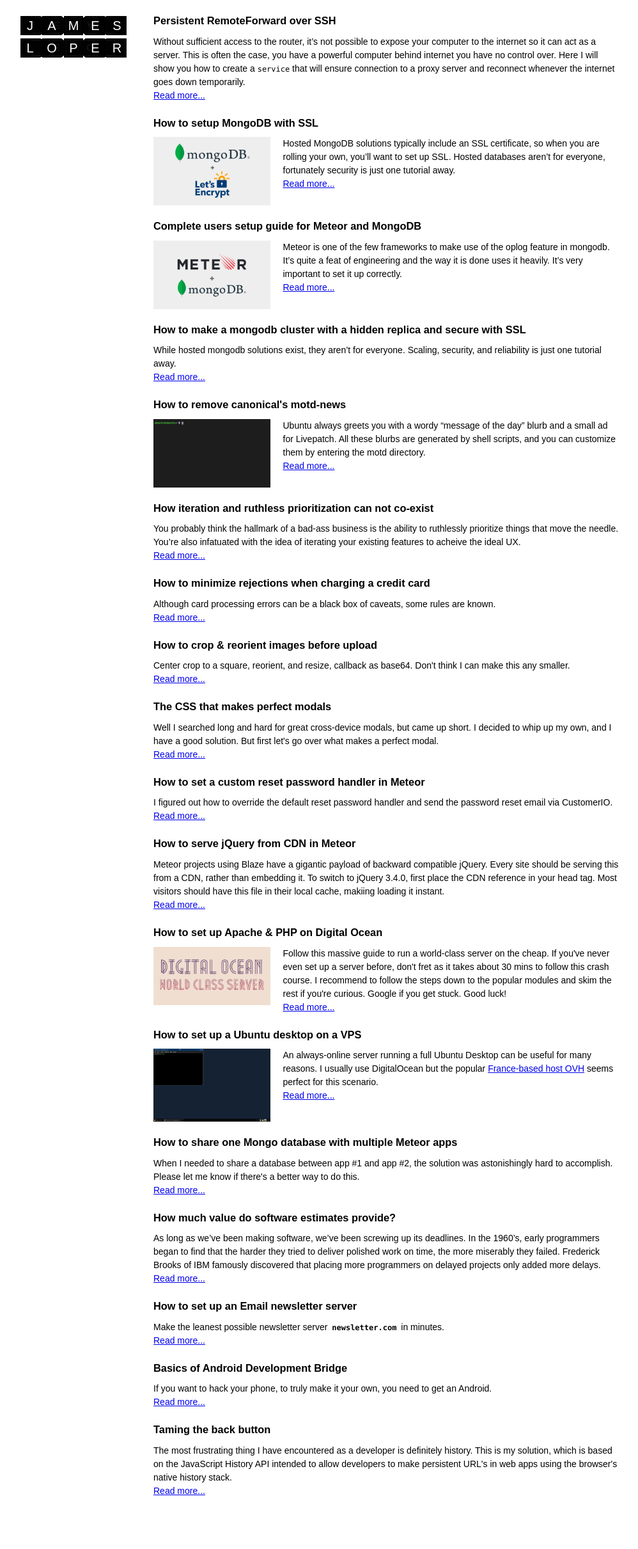
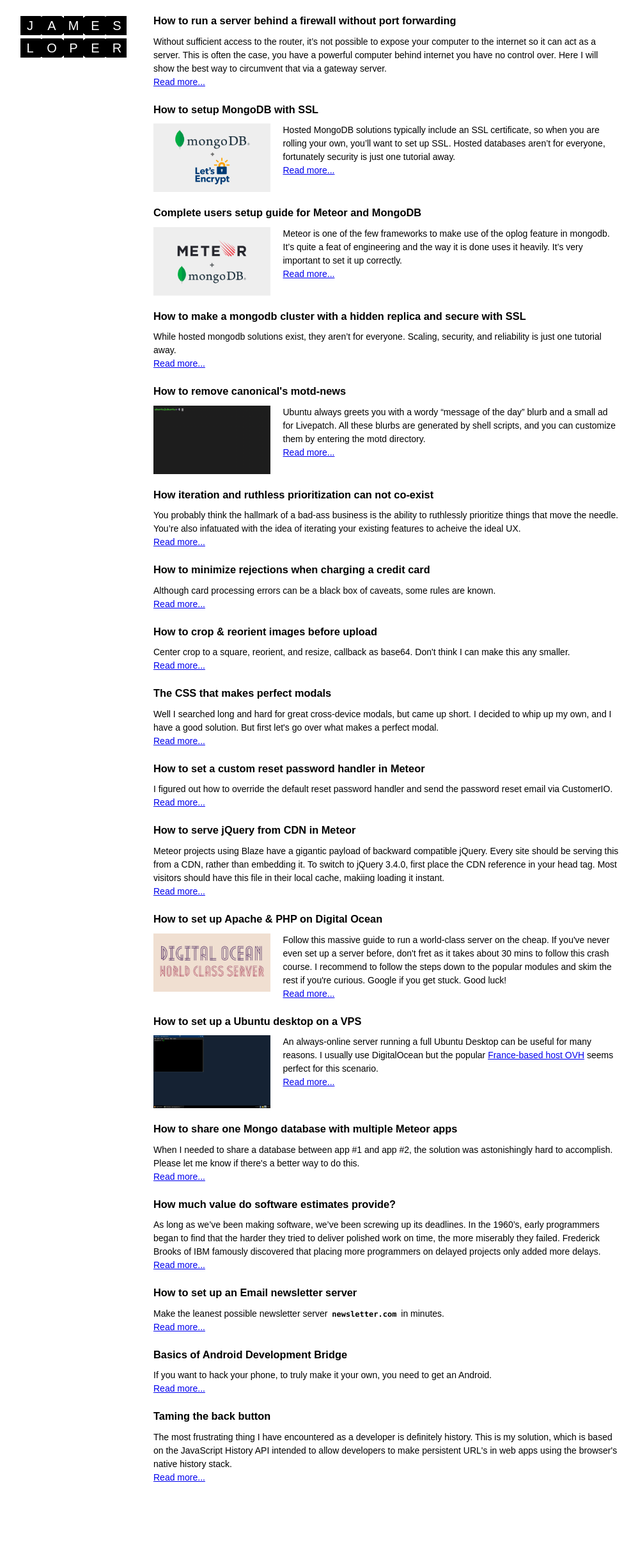
Before and after one commit to jamesloper/blog, a Jekyll site: the page built from index.md, in a window 1280 px wide. Shown: the whole page at 64% size, without its empty margins (140-1138 px from the left). Built offline with Jekyll 4.4.1, drawn with Linux system fonts in a browser that asks for light colours; after the commit the page ends 2400 px from its top, so only the background shows below that.

Commit message:
port forwarding article

````diff
--- a/_includes/cube.html
+++ b/_includes/cube.html
@@ -1,34 +1,34 @@
 <div class="flip">
-					<div class="cube cube0">
-						<b>J</b><b>A</b><b></b><b>S</b><b></b><b></b>
+					<div class="cube">
+						<b>J</b><b></b><b></b><b></b><b></b><b></b>
 					</div>
-					<div class="cube cube1">
-						<b>J</b><b>A</b><b>M</b><b>E</b><b></b><b></b>
+					<div class="cube">
+						<b>A</b><b></b><b></b><b></b><b></b><b></b>
 					</div>
-					<div class="cube cube2">
-						<b>J</b><b>A</b><b>M</b><b>E</b><b></b><b></b>
+					<div class="cube">
+						<b>M</b><b></b><b></b><b></b><b></b><b></b>
 					</div>
-					<div class="cube cube3">
-						<b>S</b><b>A</b><b>M</b><b>E</b><b></b><b></b>
+					<div class="cube">
+						<b>E</b><b></b><b></b><b></b><b></b><b></b>
 					</div>
-					<div class="cube cube4">
-						<b>S</b><b>J</b><b></b><b>E</b><b></b><b></b>
+					<div class="cube">
+						<b>S</b><b></b><b></b><b></b><b></b><b></b>
 					</div>
 				</div>
 				<div id="flip2" class="flip">
-					<div class="cube cube0">
-						<b>L</b><b>O</b><b></b><b>R</b><b></b><b></b>
+					<div class="cube">
+						<b>L</b><b></b><b></b><b></b><b></b><b></b>
 					</div>
-					<div class="cube cube1">
-						<b>L</b><b>O</b><b>P</b><b>E</b><b></b><b></b>
+					<div class="cube">
+						<b>O</b><b></b><b></b><b></b><b></b><b></b>
 					</div>
-					<div class="cube cube2">
-						<b>L</b><b>O</b><b>P</b><b>E</b><b></b><b></b>
+					<div class="cube">
+						<b>P</b><b></b><b></b><b></b><b></b><b></b>
 					</div>
-					<div class="cube cube3">
-						<b>R</b><b>O</b><b>P</b><b>E</b><b></b><b></b>
+					<div class="cube">
+						<b>E</b><b></b><b></b><b></b><b></b><b></b>
 					</div>
-					<div class="cube cube4">
-						<b>R</b><b>L</b><b></b><b>E</b><b></b><b></b>
+					<div class="cube">
+						<b>R</b><b></b><b></b><b></b><b></b><b></b>
 					</div>
 				</div>
--- a/_includes/styles.css
+++ b/_includes/styles.css
@@ -20,26 +20,21 @@
 .o {color:#ccc;}
 .mi {color:#7e67ba;}
 .nb {color:#8bd3e6;}
+
+.language-make .err {color:#e9534e;}
+.language-make .nv {color:#f5cd6b;}
+
 .flip {height:30px; width:170px; perspective:100px; font-size:0; margin-bottom:5px;}
 .cube {height:30px; width:30px; margin:0 2px; display:inline-block; position:relative; transform-style:preserve-3d; transition:transform 0.4s;}
-.cube b {width:30px; height:30px; position:absolute; text-align:center; background-color:rgba(0, 0, 0, .9); color:#fff; font-size:20px; font-weight:normal;}
-.cube b:nth-child(1) {transform:rotate3d(0, 0, 0, 0deg) translate3d(0, 0, 15px);}
-/* front */
-.cube b:nth-child(2) {transform:rotate3d(1, 0, 0, -90deg) translate3d(0, 0, 15px);}
-/* bottom */
-.cube b:nth-child(3) {transform:rotate3d(1, 0, 0, 180deg) translate3d(0, 0, 15px);}
-/* back */
-.cube b:nth-child(4) {transform:rotate3d(1, 0, 0, 90deg) translate3d(0, 0, 15px);}
-/* top */
-.cube b:nth-child(5) {transform:rotate3d(0, 1, 0, -90deg) translate3d(0, 0, 15px);}
-/* left */
-.cube b:nth-child(6) {transform:rotate3d(0, 1, 0, 90deg) translate3d(0, 0, 15px);}
-/* right */
-.cube0 {transform:translateZ(-15px) rotateX(0deg); z-index:1;}
-.cube1 {transform:translateZ(-15px) rotateX(90deg); z-index:2;}
-.cube2 {transform:translateZ(-15px) rotateX(180deg); z-index:3;}
-.cube3 {transform:translateZ(-15px) rotateX(270deg); z-index:2;}
-.cube4 {transform:translateZ(-15px) rotateX(360deg); z-index:1;}
+.cube b {width:30px; height:30px; position:absolute; text-align:center; background-color:#000; color:#fff; font-size:20px; font-weight:normal;}
+
+.cube {transform:translateZ(-15px);}
+.cube b:nth-child(1) {transform:rotate3d(0, 0, 0, 0deg) translate3d(0, 0, 15px);}  /* front */
+.cube b:nth-child(2) {transform:rotate3d(1, 0, 0, -90deg) translate3d(0, 0, 15px);}  /* bottom */
+.cube b:nth-child(3) {transform:rotate3d(1, 0, 0, 180deg) translate3d(0, 0, 15px);}  /* back */
+.cube b:nth-child(4) {transform:rotate3d(1, 0, 0, 90deg) translate3d(0, 0, 15px);}  /* top */
+.cube b:nth-child(5) {transform:rotate3d(0, 1, 0, -90deg) translate3d(0, 0, 15px);}  /* left */
+.cube b:nth-child(6) {transform:rotate3d(0, 1, 0, 90deg) translate3d(0, 0, 15px);}  /* right */
 
 #header {margin-bottom:40px;}
 @media (min-width:600px) {
--- a/_posts/2020-03-18-daemonized-remote-forwarding-over-ssh.md
+++ /dev/null
@@ -1,92 +0,0 @@
----
-layout: post
-title:  "Persistent RemoteForward over SSH"
-categories: tech
----
-
-Without sufficient access to the router, it's not possible to expose your computer to the internet so it can act as a server.  This is often the case, you have a powerful computer behind internet you have no control over. Here I will show you how to create a `service` that will ensure connection to a proxy server and reconnect whenever the internet goes down temporarily.
-
-<!--more-->
-
-In the first round, I searched for answers to make the proxy server into a gateway directly to the target server, however this is actually not the way. We could be using the proxy server to host websites locally, run it's own services, etc. So I decided to change gears and have the proxy route traffic according to `server_name`. Additionally we can handle the SSL on the proxy server. Further we can make use of SSH to handle the back link. When you think about it, this sounds more like a flexible SaaS product than a fixed static gateway.
-
-We're going to use a proxy server that will accept the incoming connections and forward them to the proper target server and port, based on the `server_name` in an NGINX server block. This way we will elegantly fit the proxy host in with the rest of the server blocks.
-
-### Configure the target computer to initiate the RemoteForward
-We need to make the target computer reach out to the proxy to initiate the forwarding. Edit `~/.ssh/config` and add the following hostname block. This forms the groundwork for all to come.
-
-``` yaml
-Host proxy
-  HostName example.com
-  User ubuntu
-  RemoteForward 4000 localhost:4000
-  ServerAliveInterval 10
-```
-
-At this point, if you run `ssh proxy` on the target computer, you'll be able to navigate to `example.com:4000`
-
-### Configure SSH public key authentication
-
-Since this is going to be a daemon, there will be no prompt for the SSH password, so the remote server is going to have must authenticate with a [public key](https://www.digitalocean.com/community/tutorials/how-to-set-up-ssh-keys-on-ubuntu-1804).
-
-``` bash
-ssh-keygen -t rsa
-ssh-copy-id ubuntu@example.com
-```
-
-Test your new configuration with `ssh proxy` and you should be able to login without a password prompt. Make sure you can do this now because it'll be harder to diagnose once you begin daemonizing it.
-
-### Use `systemd` to enable launch at boot and persistence
-
-The `systemd` is ideally suited for this. Create the following config file in `/etc/systemd/system/proxy.service`
-
-```
-[Unit]
-Description=Proxy
-After=network-online.target
-
-[Service]
-Restart=always
-RestartSec=20
-User=ubuntu
-ExecStart=/bin/ssh -NT proxy
-
-[Install]
-WantedBy=multi-user.target
-```
-
-After making the service file, you must reload `systemd`, then start it for the first time and enable it to launch at boot.
-
-``` bash
-sudo systemctl daemon-reload
-sudo systemctl start proxy
-sudo systemctl enable proxy
-```
-
-You can diagnose any problems by checking the log with `journalctl -u proxy.service -`
-
-### Install the latest NGINX on the proxy server
-
-``` bash
-sudo add-apt-repository ppa:nginx/stable
-sudo apt-get update
-sudo apt install nginx
-```
-
-### Set up host names to forward traffic to the remote computer
-
-Edit the NGINX config file at `/etc/nginx/sites-enabled/default`
-
-Add a new virtual host, in this guide, the proxy server will have the hostname `proxy.example.com` and forward to port 5000.
-
-``` conf
-server {
-  listen 80;
-  server_name proxy.example.com;
-  location / {
-    proxy_pass http://localhost:5000;
-  }
-}
-```
-
-Restart NGINX with `sudo service nginx reload`. You can now go to proxy.example.com and it should forward to port 4000 on the target computer!
--- /dev/null
+++ b/_posts/2020-03-18-server-behind-firewall-without-port-forwarding.md
@@ -0,0 +1,88 @@
+---
+layout: post
+title:  "How to run a server behind a firewall without port forwarding"
+categories: tech
+---
+
+Without sufficient access to the router, it's not possible to expose your computer to the internet so it can act as a server.  This is often the case, you have a powerful computer behind internet you have no control over. Here I will show the best way to circumvent that via a gateway server.
+
+<!--more-->
+
+Initially, I searched for how to create a gateway directly to the target server's network interface, however this is actually not the way. We could be using the gateway to serve other apps, or proxy more than one remote computer. Then, we would need name-based routing anyways, so we'll use NGINX to handle requests and routing, SSH to handle the forwarding, and systemd to persist the forwarding through unstable connections.
+
+### Configure the target computer for basic usage of SSH RemoteForward
+We need to make the target computer reach out to the proxy to initiate the forwarding. Edit `~/.ssh/config` and add the following hostname block. This forms the groundwork for all to come.
+
+``` nginx
+Host proxy
+  HostName example.com
+  User ubuntu
+  RemoteForward 4000 localhost:4000
+  ServerAliveInterval 10
+```
+
+At this point, if you run `ssh proxy` on the target computer, you'll be able to navigate to `example.com:4000` If that's all you need, great! Next we'll bulk up this thing by daemonizing it and integrating with NGINX.
+
+### Configure SSH public key authentication
+
+Since this is going to be a daemon, there will be no prompt for the SSH password, so the remote server is going to have must authenticate with a [public key](https://www.digitalocean.com/community/tutorials/how-to-set-up-ssh-keys-on-ubuntu-1804).
+
+``` bash
+ssh-keygen -t rsa
+ssh-copy-id ubuntu@example.com
+```
+
+Test your new configuration with `ssh proxy` and you should be able to login without a password prompt. Make sure you can do this now because it'll be harder to diagnose once you begin daemonizing it.
+
+### Use systemd to daemonize the SSH RemoteForward process
+
+In Ubuntu, `systemd` is ideally suited for this, since it supports waiting until network access is established after boot, and can restart the process when it exits. Create the following config file in `/etc/systemd/system/proxy.service`
+
+``` make
+[Unit]
+Description=Proxy
+After=network-online.target
+
+[Service]
+Restart=always
+RestartSec=20
+User=ubuntu
+ExecStart=/bin/ssh -NT proxy
+
+[Install]
+WantedBy=multi-user.target
+```
+
+After making the service file, you must reload `systemd`, then start it for the first time and enable it to launch at boot.
+
+``` bash
+sudo systemctl daemon-reload
+sudo systemctl start proxy
+sudo systemctl enable proxy
+```
+
+You can diagnose any problems by checking the log with `journalctl -u proxy.service -`
+
+### Install the latest NGINX on the proxy server
+
+``` bash
+sudo add-apt-repository ppa:nginx/stable
+sudo apt-get update
+sudo apt install nginx
+```
+
+### Set up host names to forward traffic to the remote computer
+
+Add a new virtual host, in this guide, the proxy server will have the hostname `proxy.example.com` and forward to port 4000. Edit the NGINX config file at `/etc/nginx/sites-enabled/default`
+
+``` nginx
+server {
+  listen 80;
+  server_name proxy.example.com;
+  location / {
+    proxy_pass http://localhost:4000;
+  }
+}
+```
+
+Restart NGINX with `sudo service nginx reload`. You can now go to proxy.example.com and it should forward to port 4000 on the target computer!
````
Also changed, not shown: Gemfile.lock.
